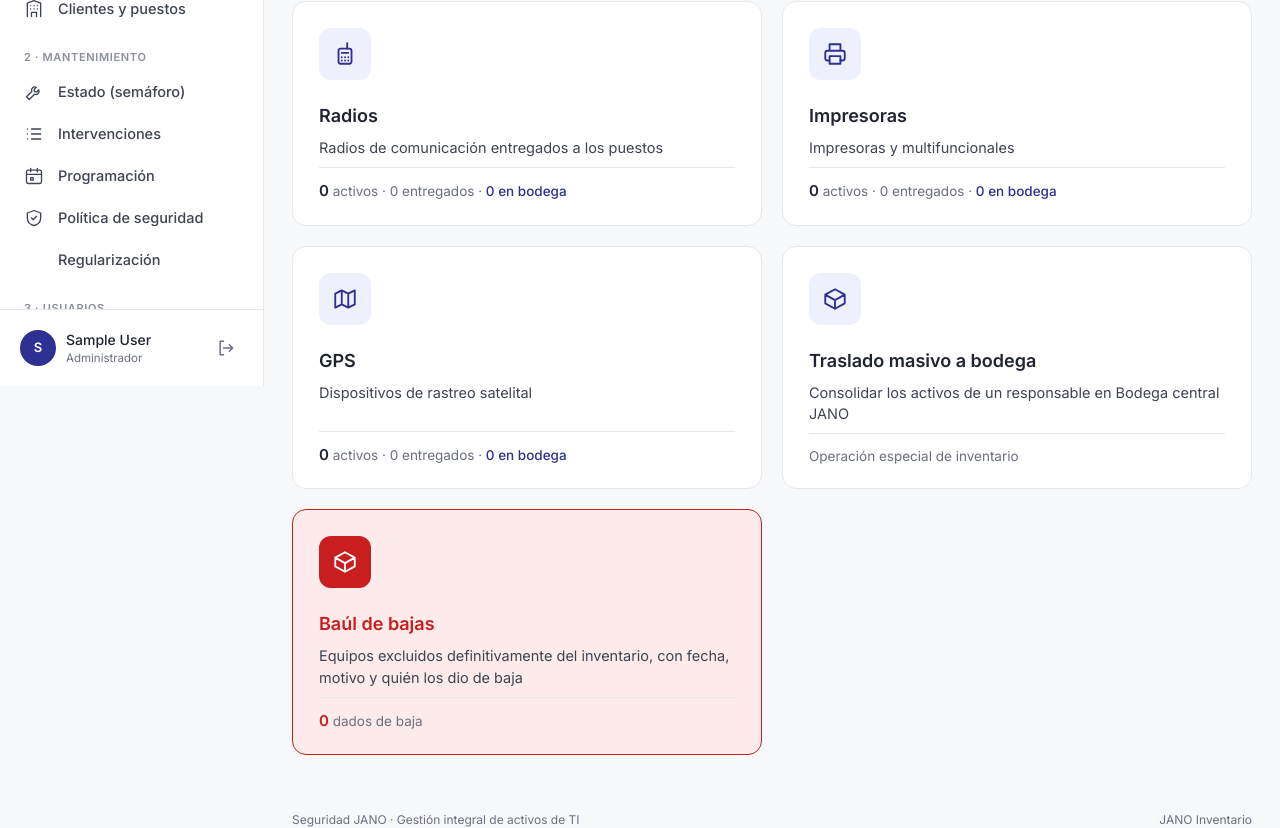
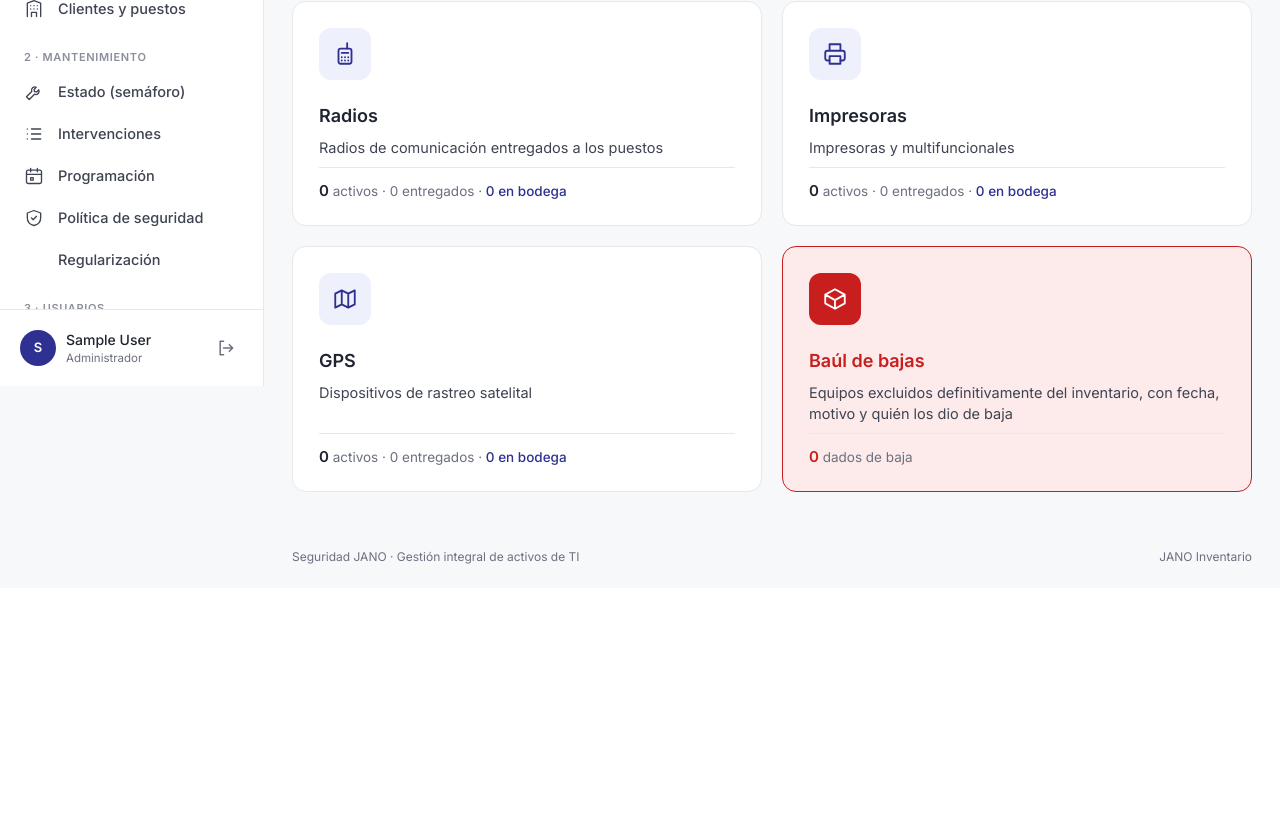
Before and after one commit to DanielMnslv/GestionSistemas, a Django app: page /inventario/equipos/tipos/ in a window 1280 px wide. Shown: the part 414-1242 px from the top of the page. After the commit the page ends 978 px from the top, so only its background shows below. Run offline with Django 5.2, Linux system fonts and the light colour scheme; the visitor is signed in with stand-in values (Sample User, id 1); data that the repository does not hold is empty.

Commit message:
Eliminar enlace a traslado puntual retirado

```diff
--- a/templates/inventario/equipos_inicio.html
+++ b/templates/inventario/equipos_inicio.html
@@ -82,25 +82,6 @@ Sección Equipos: una tarjeta por tipo que lleva a la lista ya filtrada (vista e
     </div>
     {% endfor %}
 
-    <!-- Traslado masivo a bodega -->
-    {% if permisos.regularizacion_inventario or request.user.is_superuser %}
-    <a class="jx-tile" href="{% url 'inventario:traslado_bodega' %}">
-        <span class="jx-tile-ico">
-            <svg class="jx-i"><use href="#i-box"/></svg>
-        </span>
-
-        <strong>Traslado masivo a bodega</strong>
-
-        <p>
-            Consolidar los activos de un responsable en Bodega central JANO
-        </p>
-
-        <span class="jx-tile-meta">
-            Operación especial de inventario
-        </span>
-    </a>
-    {% endif %}
-
     <!-- Baúl de bajas -->
     <a class="jx-tile jx-tile-baul" href="{% url 'inventario:equipos_bajas' %}">
         <span class="jx-tile-ico">
```
